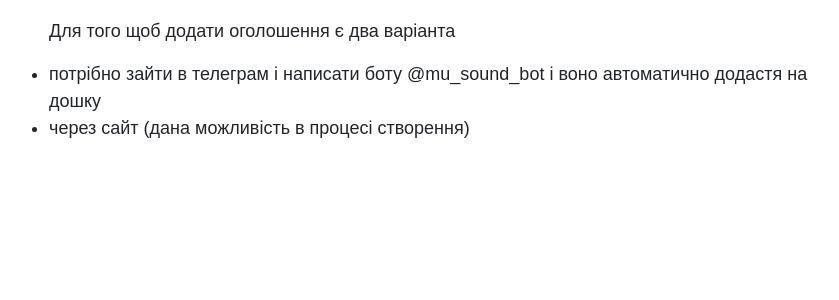
After one commit to dimayaschhu/mysoung, a Symfony app: template templates/main/advertising_info.html.twig in a window 1280 px wide. The commit adds this page. Shown: the top 300 px of the page, without its empty margins (191-1030 px from the left). Run offline with Twig, Linux system fonts and the light colour scheme; the template is opened without the code that fills it, so the values that code supplies are empty; some libraries are stand-ins or nearby versions.

Commit message:
added info

```diff
--- /dev/null
+++ b/templates/main/advertising_info.html.twig
@@ -0,0 +1,24 @@
+{% extends 'base.html.twig' %}
+
+{% block title %}Hello MainController!{% endblock %}
+
+{% block body %}
+<style>
+    .example-wrapper { margin: 1em auto; max-width: 800px; width: 95%; font: 18px/1.5 sans-serif; }
+    .example-wrapper code { background: #F5F5F5; padding: 2px 6px; }
+</style>
+
+
+<div class="example-wrapper">
+    <div class="row">
+        <p>Для того щоб додати оголошення є два варіанта</p>
+        <ul>
+            <li>потрібно зайти в телеграм і написати боту @mu_sound_bot і воно автоматично додастя на дошку</li>
+            <li>через сайт (дана можливість в процесі створення)</li>
+        </ul>
+
+
+    </div>
+
+</div>
+{% endblock %}
--- a/templates/main/index.html.twig
+++ b/templates/main/index.html.twig
@@ -13,7 +13,7 @@
 
     This friendly message is coming from:
     <ul>
-        <li>оголошення <code><a href="{{ path('app_advertising')  }}">{{ path('app_advertising')  }}</a></code></li>
+        <li>оголошення <code><a href="{{ path('app_advertising')  }}">дошка</a></code><a href="{{ path('app_advertising_info')  }}">як це зробити</a></li>
     </ul>
 </div>
 {% endblock %}
```
Also changed, not shown: src/Controller/MainController.php (+11 -0 lines).
